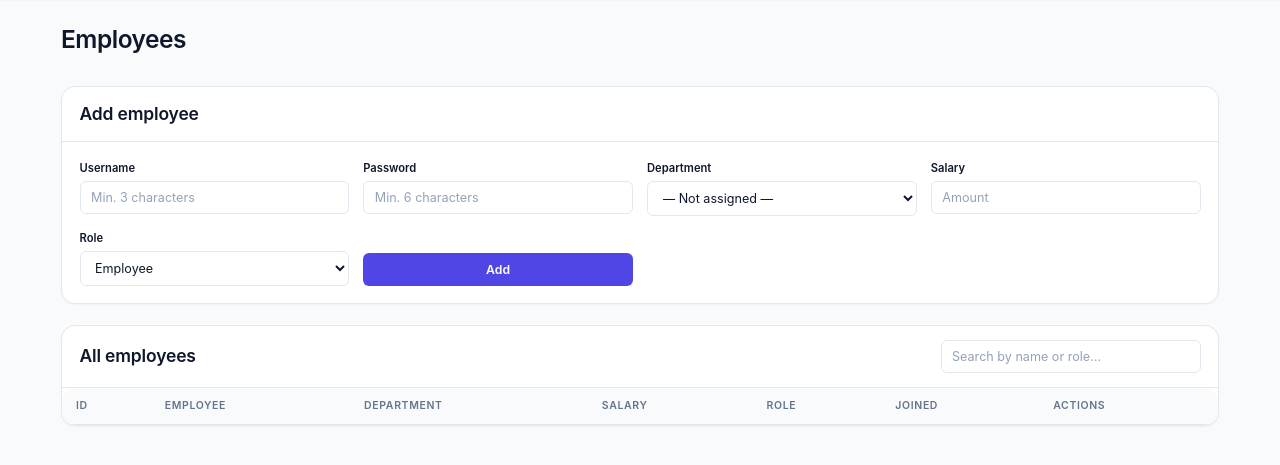
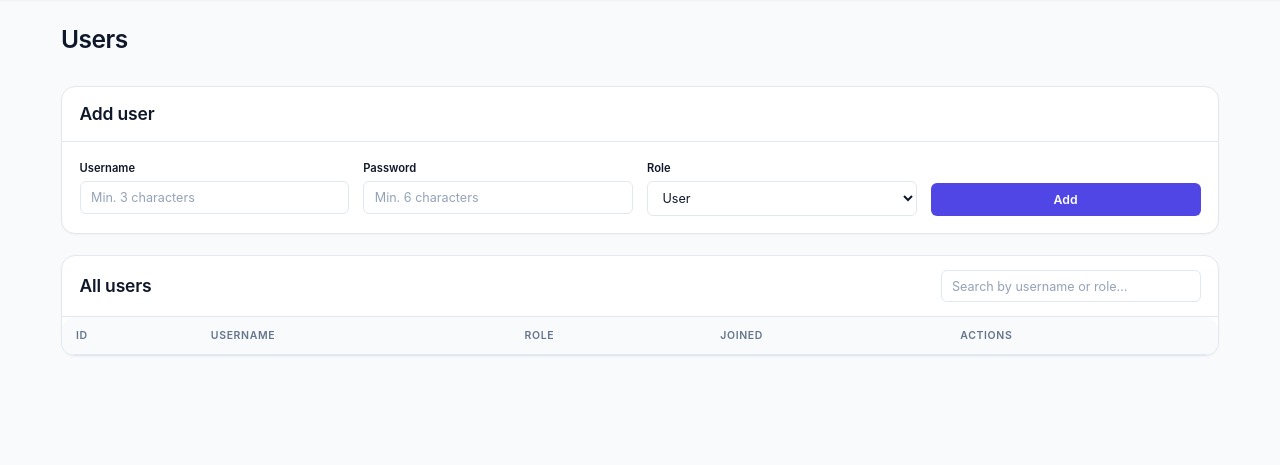
Before and after one commit to Axxelium/ITP2-Final-exam, a Flask app: page /admin/users in a window 1280 px wide. Shown: the part 61-526 px from the top of the page. Run offline with Flask 3, Linux system fonts and the light colour scheme; the visitor is signed in with stand-in values (Sample User, id 1); lists and menus that the app fills with data are empty.

Commit message:
файнал фикс 6

```diff
--- a/admin-panel/controllers/admin.py
+++ b/admin-panel/controllers/admin.py
@@ -34,8 +34,7 @@ class AdminController:
 
     def users(self):
         return render_template('admin/users.html',
-                               users       = self.db.get_all_users(),
-                               departments = self.db.get_all_departments())
+                               users = self.db.get_all_users())
 
     def users_search(self):
         query     = request.args.get('q', '').strip().lower()
@@ -47,11 +46,9 @@ class AdminController:
         return jsonify([u.to_dict() for u in all_users])
 
     def users_create(self):
-        username   = request.form.get('username', '').strip()
-        password   = request.form.get('password', '')
-        role       = request.form.get('role', 'user')
-        department = request.form.get('department', '').strip()
-        salary_str = request.form.get('salary', '').strip()
+        username = request.form.get('username', '').strip()
+        password = request.form.get('password', '')
+        role     = request.form.get('role', 'user')
 
         if len(username) < 3 or len(password) < 6:
             flash('Username min 3 chars, password min 6 chars', 'error')
@@ -62,25 +59,16 @@ class AdminController:
         if role not in ('admin', 'user'):
             role = 'user'
 
-        salary = 0
-        if salary_str:
-            try:
-                salary = int(salary_str)
-            except ValueError:
-                salary = 0
-
         user = User(
             id            = str(uuid.uuid4()),
             username      = username,
             password_hash = User.hash_password(password),
             role          = role,
             created_at    = datetime.now().isoformat(),
-            salary        = salary,
-            department    = department,
         )
         self.db.save_user(user)
         self.bot.notify_new_user(username)
-        flash(f'Employee {username} created', 'success')
+        flash(f'User {username} created', 'success')
         return redirect(url_for('admin.users'))
 
     def users_edit(self, user_id):
@@ -91,8 +79,6 @@ class AdminController:
 
         new_username = request.form.get('username', '').strip()
         new_role     = request.form.get('role', 'user')
-        new_dept     = request.form.get('department', '').strip()
-        salary_str   = request.form.get('salary', '').strip()
 
         if len(new_username) < 3:
             flash('Username must be at least 3 characters', 'error')
@@ -103,27 +89,15 @@ class AdminController:
             flash('Username already taken', 'error')
             return redirect(url_for('admin.users'))
 
-        user.username   = new_username
-        user.role       = new_role
-        user.department = new_dept
+        if new_role not in ('admin', 'user'):
+            new_role = 'user'
 
-        if salary_str:
-            try:
-                salary = int(salary_str)
-                if 1 <= salary <= 50_000_000:
-                    user.salary = salary
-                else:
-                    flash('Salary must be between 1 and 50,000,000', 'error')
-                    return redirect(url_for('admin.users'))
-            except ValueError:
-                flash('Salary must be a number', 'error')
-                return redirect(url_for('admin.users'))
-        else:
-            user.salary = 0
+        user.username = new_username
+        user.role     = new_role
 
         self.db.update_user(user)
         self.bot.notify_admin_action('edit_user', f'user_id={user_id}')
-        flash(f'Employee {new_username} updated', 'success')
+        flash(f'User {new_username} updated', 'success')
         return redirect(url_for('admin.users'))
 
     def users_delete(self, user_id):
@@ -135,9 +109,9 @@ class AdminController:
         deleted = self.db.delete_user(user_id)
         if deleted:
             self.bot.notify_admin_action('delete_user', f'user_id={user_id}')
-            flash('Employee and their records deleted', 'success')
+            flash('User and their records deleted', 'success')
         else:
-            flash('Employee not found', 'error')
+            flash('User not found', 'error')
         return redirect(url_for('admin.users'))
 
     def data(self):
--- a/admin-panel/static/main.js
+++ b/admin-panel/static/main.js
@@ -38,7 +38,7 @@ document.addEventListener('DOMContentLoaded', function () {
     }, { once: true });
   }
 
-  // Подтверждение перед удалением
+  // Подтверждение перед удалением (пользователя или записи)
   function bindDeleteConfirm(scope) {
     scope.querySelectorAll('.delete-form').forEach(function (form) {
       form.addEventListener('submit', function (e) {
@@ -71,14 +71,12 @@ document.addEventListener('DOMContentLoaded', function () {
   function renderUsers(users) {
     tbody.innerHTML = '';
     if (users.length === 0) {
-      tbody.innerHTML = '<tr><td colspan="7" class="muted" style="padding:1rem;text-align:center">Nothing found</td></tr>';
+      tbody.innerHTML = '<tr><td colspan="5" class="muted" style="padding:1rem;text-align:center">Nothing found</td></tr>';
       return;
     }
     const currentUser = tbody.dataset.currentUser;
     users.forEach(function (u) {
       const isSelf = currentUser === u.id;
-      const dept   = u.department ? u.department : '—';
-      const salary = u.salary ? u.salary : '—';
       tbody.innerHTML += `
         <tr>
           <td><span style="font-family:var(--font-mono);font-size:0.8rem">${u.id.slice(0, 8)}</span></td>
@@ -88,14 +86,12 @@ document.addEventListener('DOMContentLoaded', function () {
               <span class="meta-name">${u.username}</span>
             </div>
           </td>
-          <td>${dept}</td>
-          <td>${salary}</td>
           <td><span class="badge ${u.role}">${u.role}</span></td>
           <td>${u.created_at.slice(0, 10)}</td>
           <td>
             <div class="toolbar">
               <button type="button" class="btn btn-secondary btn-sm"
-                      onclick="openEditModal('${u.id}','${u.username}','${u.role}','${u.department || ''}','${u.salary || ''}')">Edit</button>
+                      onclick="openEditModal('${u.id}','${u.username}','${u.role}')">Edit</button>
               ${isSelf ? '<span class="muted">—</span>' : `
               <form method="POST" action="/admin/users/delete/${u.id}" class="delete-form">
                 <button type="submit" class="btn btn-danger btn-sm">Delete</button>
@@ -104,7 +100,6 @@ document.addEventListener('DOMContentLoaded', function () {
           </td>
         </tr>`;
     });
-    // переподключаем confirm для новых форм
     bindDeleteConfirm(tbody);
   }
 
--- a/admin-panel/templates/admin/users.html
+++ b/admin-panel/templates/admin/users.html
@@ -1,13 +1,13 @@
 {% extends 'base.html' %}
-{% block title %}Employees{% endblock %}
+{% block title %}Users{% endblock %}
 
 {% block content %}
 <div class="page-header">
-  <h1>Employees</h1>
+  <h1>Users</h1>
 </div>
 
 <div class="card" style="margin-bottom:1.5rem">
-  <div class="card-header"><h2>Add employee</h2></div>
+  <div class="card-header"><h2>Add user</h2></div>
   <div class="card-body">
     <form method="POST" action="{{ url_for('admin.users_create') }}">
       <div class="form-grid">
@@ -20,22 +20,9 @@
           <input type="password" name="password" placeholder="Min. 6 characters" required>
         </div>
         <div class="form-group">
-          <label>Department</label>
-          <select name="department">
-            <option value="">— Not assigned —</option>
-            {% for dept in departments %}
-            <option value="{{ dept.name }}">{{ dept.name }}</option>
-            {% endfor %}
-          </select>
-        </div>
-        <div class="form-group">
-          <label>Salary</label>
-          <input type="number" name="salary" placeholder="Amount" min="1" max="50000000">
-        </div>
-        <div class="form-group">
           <label>Role</label>
           <select name="role">
-            <option value="user">Employee</option>
+            <option value="user">User</option>
             <option value="admin">Admin</option>
           </select>
         </div>
@@ -50,10 +37,10 @@
 
 <div class="card">
   <div class="card-header">
-    <h2>All employees</h2>
+    <h2>All users</h2>
     <div class="toolbar">
       <input type="search" id="search-input"
-             placeholder="Search by name or role…"
+             placeholder="Search by username or role…"
              style="width:260px">
     </div>
   </div>
@@ -62,9 +49,7 @@
       <thead>
         <tr>
           <th>ID</th>
-          <th>Employee</th>
-          <th>Department</th>
-          <th>Salary</th>
+          <th>Username</th>
           <th>Role</th>
           <th>Joined</th>
           <th>Actions</th>
@@ -80,20 +65,12 @@
               <span class="meta-name">{{ user.username }}</span>
             </div>
           </td>
-          <td>{{ user.department if user.department else '—' }}</td>
-          <td>{{ user.salary if user.salary else '—' }}</td>
           <td><span class="badge {{ user.role }}">{{ user.role }}</span></td>
           <td>{{ user.created_at[:10] }}</td>
           <td>
             <div class="toolbar">
               <button type="button" class="btn btn-secondary btn-sm"
-                      onclick="openEditModal(
-                        '{{ user.id }}',
-                        '{{ user.username }}',
-                        '{{ user.role }}',
-                        '{{ user.department }}',
-                        '{{ user.salary }}'
-                      )">Edit</button>
+                      onclick="openEditModal('{{ user.id }}','{{ user.username }}','{{ user.role }}')">Edit</button>
               {% if user.id != session.get('user_id') %}
               <form method="POST"
                     action="{{ url_for('admin.users_delete', user_id=user.id) }}"
@@ -117,7 +94,7 @@
 <div class="modal-overlay" id="edit-modal">
   <div class="modal-box">
     <div class="modal-header">
-      <h2>Edit employee</h2>
+      <h2>Edit user</h2>
       <button class="modal-close" onclick="closeEditModal()">✕</button>
     </div>
     <form method="POST" id="edit-form" action="">
@@ -126,24 +103,10 @@
         <input type="text" name="username" id="edit-username"
                placeholder="Min. 3 characters" required>
       </div>
-      <div class="form-group" style="margin-bottom:.75rem">
-        <label>Department</label>
-        <select name="department" id="edit-department">
-          <option value="">— Not assigned —</option>
-          {% for dept in departments %}
-          <option value="{{ dept.name }}">{{ dept.name }}</option>
-          {% endfor %}
-        </select>
-      </div>
-      <div class="form-group" style="margin-bottom:.75rem">
-        <label>Salary</label>
-        <input type="number" name="salary" id="edit-salary"
-               placeholder="Amount" min="1" max="50000000">
-      </div>
       <div class="form-group" style="margin-bottom:1.25rem">
         <label>Role</label>
         <select name="role" id="edit-role">
-          <option value="user">Employee</option>
+          <option value="user">User</option>
           <option value="admin">Admin</option>
         </select>
       </div>
@@ -157,15 +120,10 @@
 </div>
 
 <script>
-function openEditModal(userId, username, role, department, salary) {
+function openEditModal(userId, username, role) {
   document.getElementById('edit-form').action = '/admin/users/edit/' + userId;
-  document.getElementById('edit-username').value   = username;
-  document.getElementById('edit-role').value       = role;
-  document.getElementById('edit-salary').value     = salary || '';
-  const deptSel = document.getElementById('edit-department');
-  for (let opt of deptSel.options) {
-    opt.selected = opt.value === department;
-  }
+  document.getElementById('edit-username').value = username;
+  document.getElementById('edit-role').value     = role;
   document.getElementById('edit-modal').classList.add('open');
 }
 function closeEditModal() {
--- a/admin-panel/templates/user/profile.html
+++ b/admin-panel/templates/user/profile.html
@@ -16,10 +16,6 @@
           <tr><td><strong>Username</strong></td><td>{{ user.username }}</td></tr>
           <tr><td><strong>Role</strong></td>
               <td><span class="badge {{ user.role }}">{{ user.role }}</span></td></tr>
-          <tr><td><strong>Department</strong></td>
-              <td>{{ user.department if user.department else '—' }}</td></tr>
-          <tr><td><strong>Salary</strong></td>
-              <td>{{ user.salary if user.salary else '—' }}</td></tr>
           <tr><td><strong>Joined</strong></td><td>{{ user.created_at[:10] }}</td></tr>
           <tr><td><strong>Records</strong></td><td>{{ records_count }}</td></tr>
           <tr>
```
Also changed, not shown: admin-panel/controllers/user.py (+76 -14 lines), admin-panel/data/records.json (+9 -0 lines), admin-panel/models/user.py (+1 -8 lines), admin-panel/services/db_service.py (+23 -1 lines), admin-panel/templates/admin/dashboard.html (+5 -7 lines), admin-panel/templates/user/dashboard.html (+89 -2 lines).
